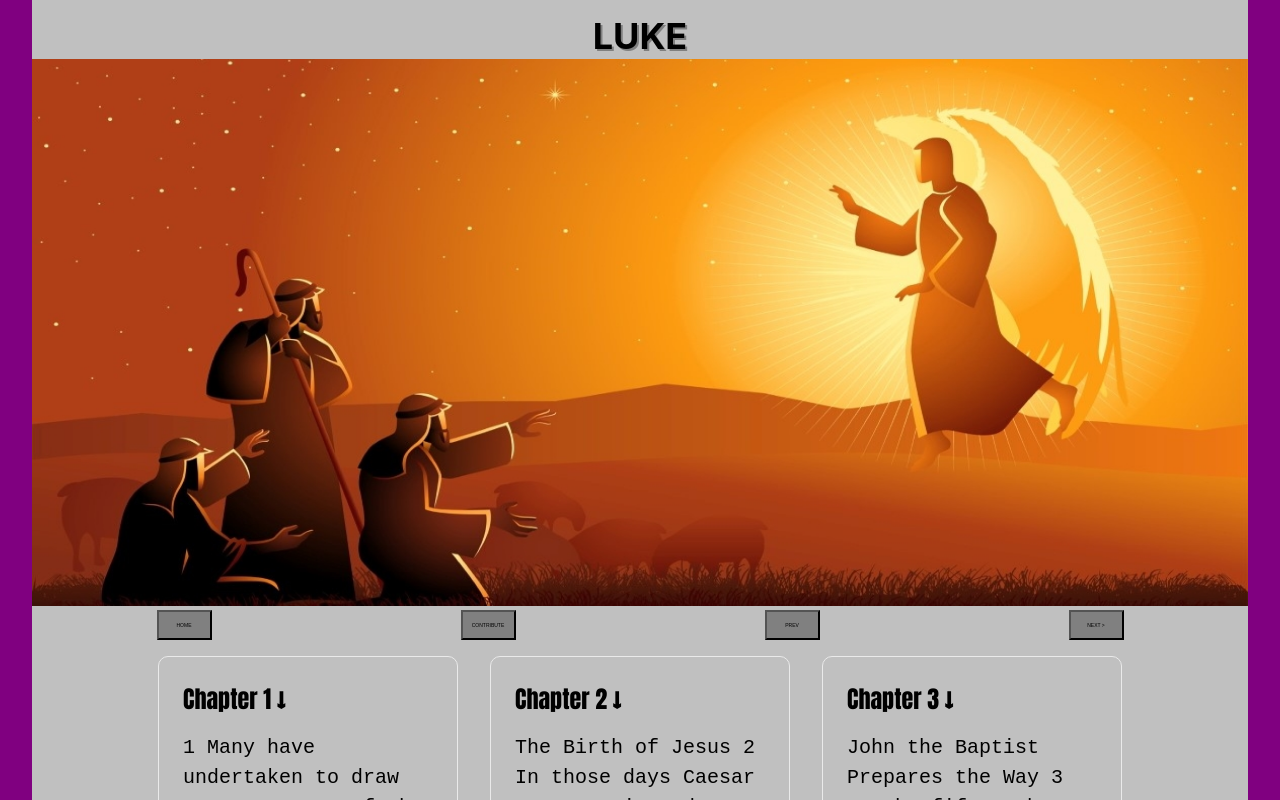
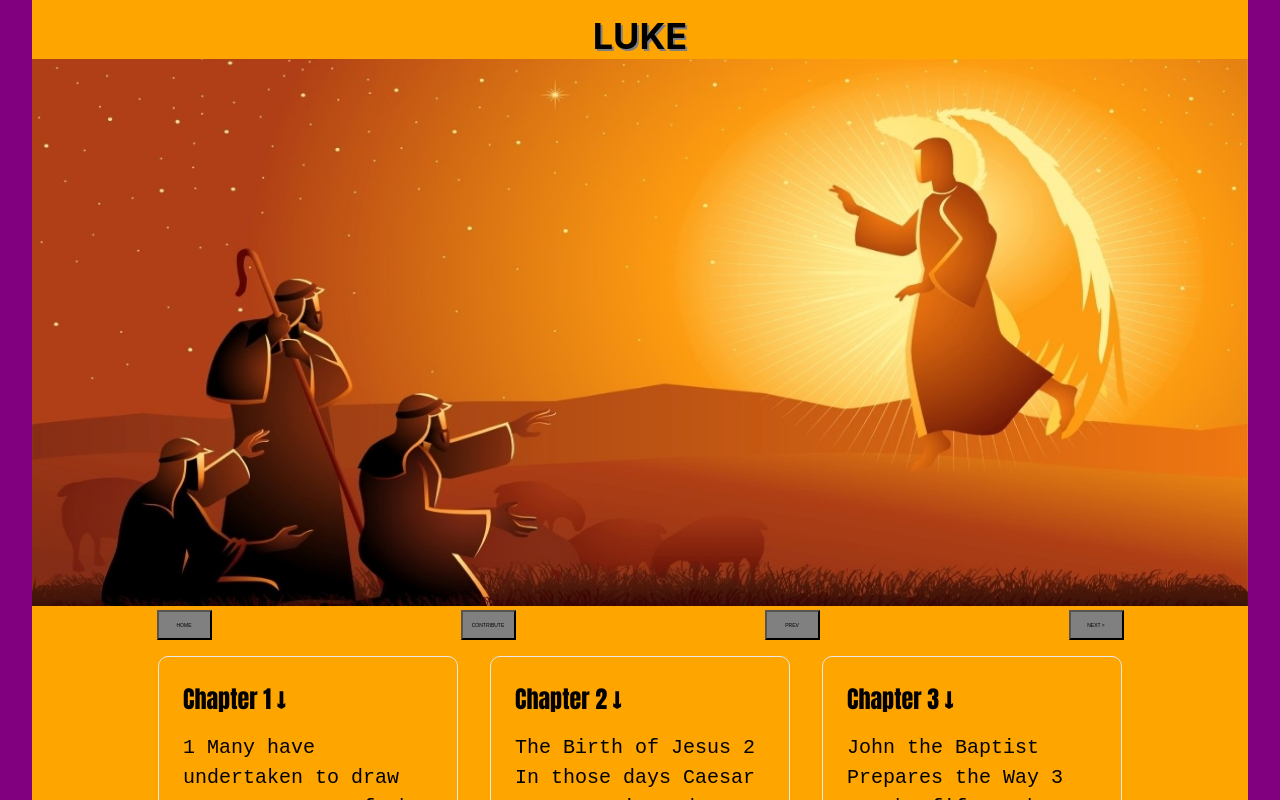
Before and after one commit to jnutt367/luke, a Next.js app: page / in a window 1280 px wide. Shown: the top 800 px of the page. Built offline with nearby package versions, Linux system fonts and the light colour scheme.

Commit message:
Update Home.module.css
#ffa500

```diff
--- a/styles/Home.module.css
+++ b/styles/Home.module.css
@@ -6,7 +6,7 @@
 }
 
 .main {
-    background-color: silver;
+    background-color: #ffa500;
     background-size: contain;
     background-size: contain;
     min-height: 100vh;
```
